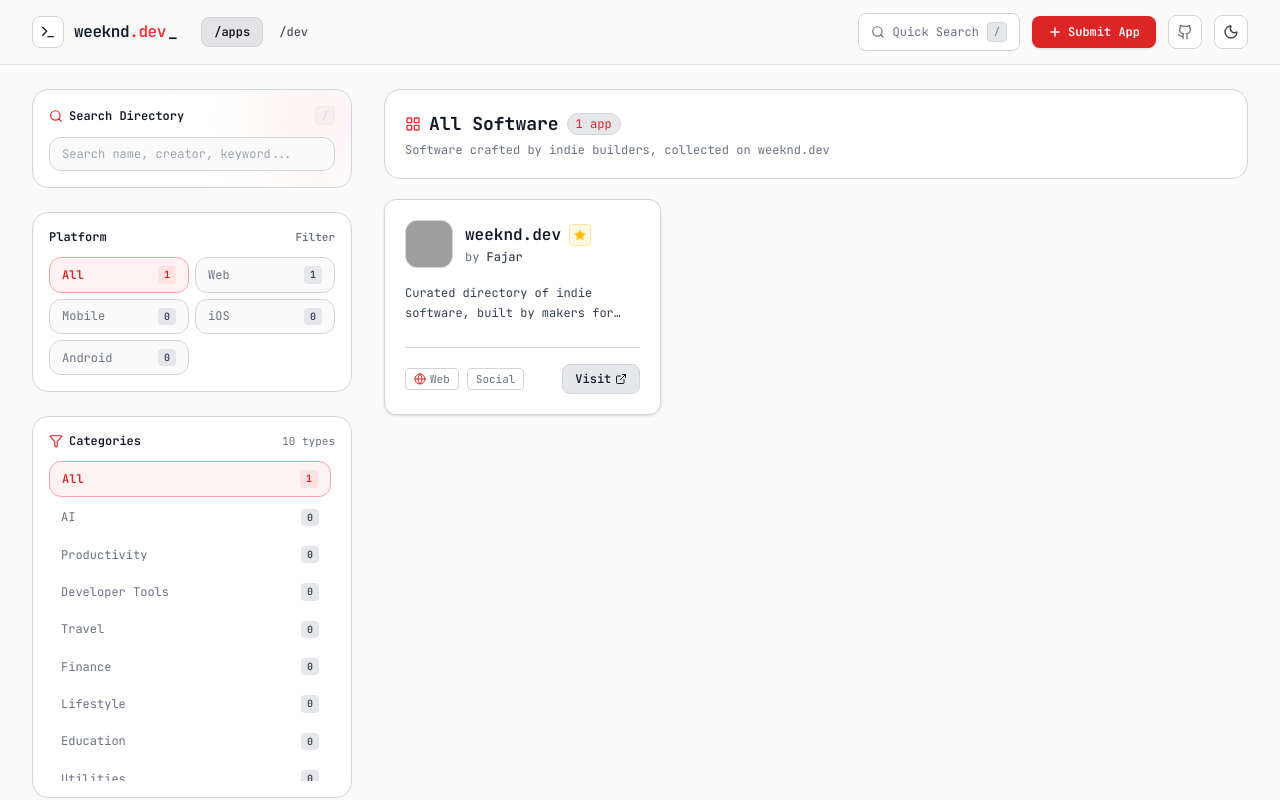
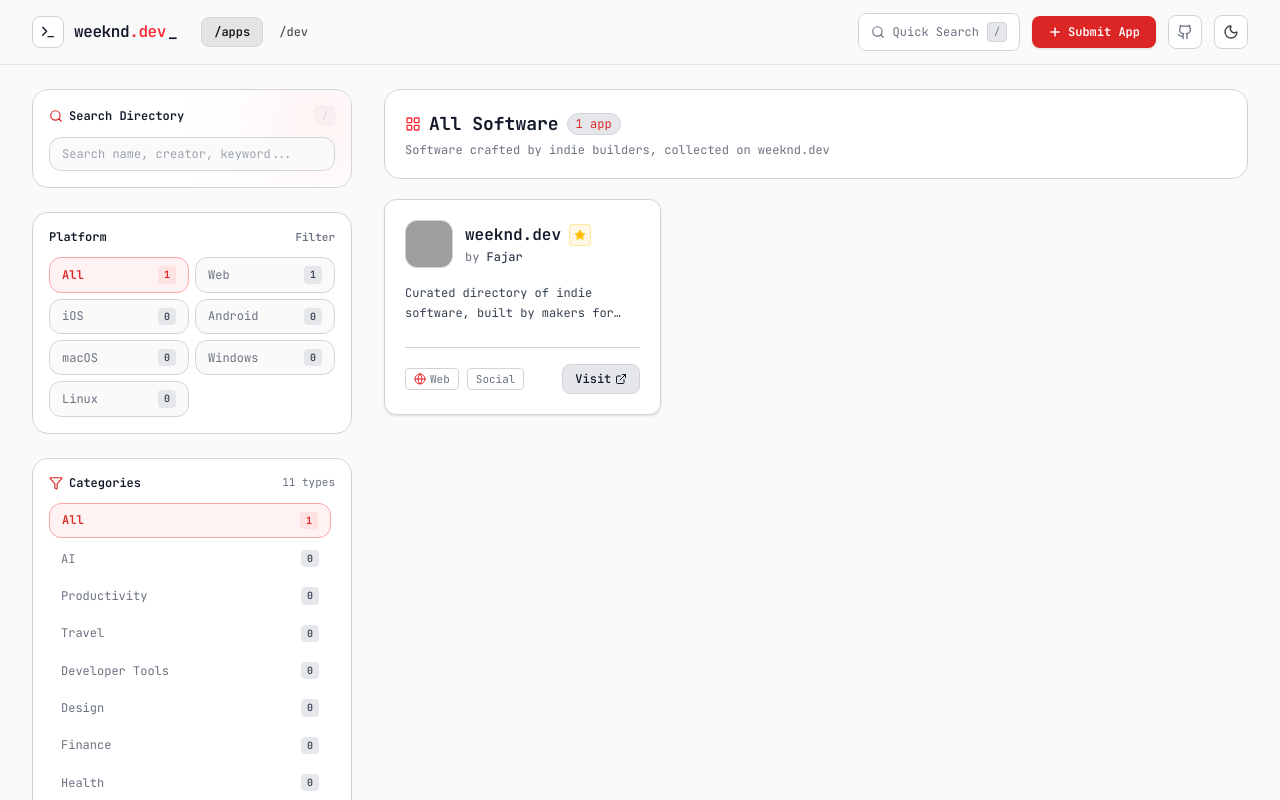
Before and after one commit to muhfajar/weeknd, a React (Vite) app: page / in a window 1280 px wide. Shown: the top 800 px of the page. Built offline with nearby package versions, Linux system fonts and the light colour scheme; grey boxes are pictures that could not be loaded.

Commit message:
Enhance platform filtering logic, update `README.md` examples, and add platform selection in submission form.

```diff
--- a/src/components/AppCard.tsx
+++ b/src/components/AppCard.tsx
@@ -17,13 +17,29 @@
         let label = app.platform;
         let Icon = Globe;
 
-        if (p.includes('ios') || p.includes('mobile') || p.includes('android')) {
+        if (p === 'macos' || p === 'mac' || p.includes('mac')) {
+            Icon = Monitor;
+            label = 'macOS';
+        } else if (p === 'windows' || p.includes('win')) {
+            Icon = Monitor;
+            label = 'Windows';
+        } else if (p === 'linux' || p.includes('linux')) {
+            Icon = Monitor;
+            label = 'Linux';
+        } else if (p.includes('ios')) {
             Icon = Smartphone;
-            label = p.includes('ios') ? 'iOS' : p.includes('android') ? 'Android' : 'Mobile';
-        } else if (p.includes('desktop') || p.includes('mac')) {
+            label = 'iOS';
+        } else if (p.includes('android')) {
+            Icon = Smartphone;
+            label = 'Android';
+        } else if (p.includes('mobile')) {
+            Icon = Smartphone;
+            label = 'Mobile';
+        } else if (p.includes('desktop')) {
             Icon = Monitor;
             label = 'Desktop';
         } else {
+            Icon = Globe;
             label = 'Web';
         }
 
--- a/src/components/Directory.tsx
+++ b/src/components/Directory.tsx
@@ -14,7 +14,7 @@
 import {CATEGORIES, PLATFORMS, filterAndSortApps} from '../lib/apps';
 import {AppCard} from './AppCard';
 
-const ITEMS_PER_PAGE = 8;
+const ITEMS_PER_PAGE = 5;
 
 interface DirectoryProps {
     apps: AppItem[];
@@ -104,10 +104,25 @@
         if (platformId === 'all') return apps.length;
         return apps.filter((a) => {
             const p = a.platform.toLowerCase();
-            if (platformId === 'mobile') {
-                return p === 'mobile' || p === 'ios' || p === 'android' || !!a.ios || !!a.android;
+            if (platformId === 'macos' || platformId === 'mac') {
+                return p === 'macos' || p === 'mac' || p.includes('mac') || p.includes('desktop');
             }
-            return p.includes(platformId) || (platformId === 'ios' && !!a.ios) || (platformId === 'android' && !!a.android);
+            if (platformId === 'windows') {
+                return p === 'windows' || p.includes('win') || p.includes('desktop');
+            }
+            if (platformId === 'linux') {
+                return p === 'linux' || p.includes('linux') || p.includes('desktop');
+            }
+            if (platformId === 'ios') {
+                return p.includes('ios') || p.includes('mobile') || !!a.ios;
+            }
+            if (platformId === 'android') {
+                return p.includes('android') || p.includes('mobile') || !!a.android;
+            }
+            if (platformId === 'web') {
+                return p.includes('web') || p === '' || p === 'all';
+            }
+            return p.includes(platformId);
         }).length;
     };
 
--- a/src/components/SubmitView.tsx
+++ b/src/components/SubmitView.tsx
@@ -10,7 +10,7 @@
 } from 'lucide-react';
 import {generateMarkdownString} from '../lib/markdown';
 import {CategoryType} from '../types/app';
-import {CATEGORIES} from '../lib/apps';
+import {CATEGORIES, PLATFORMS} from '../lib/apps';
 
 interface SubmitViewProps {
     onShowToast: (msg: string) => void;
@@ -23,7 +23,7 @@
 developer_url: https://yourwebsite.com or https://x.com/username
 linked_profile: your-developer-slug
 website: https://your-app.com
-platform: web
+platform: web # web | ios | android | macos | windows | linux
 category: Productivity
 created_at: YYYY-MM-DD
 icon: https://example.com/icon.png
@@ -47,7 +47,7 @@
     const [builderDevUrl, setBuilderDevUrl] = useState('https://x.com/maker');
     const [builderLinkedProfile, setBuilderLinkedProfile] = useState('');
     const [builderWeb, setBuilderWeb] = useState('https://myapp.dev');
-    const [builderPlatform] = useState('web');
+    const [builderPlatform, setBuilderPlatform] = useState('web');
     const [builderCategory, setBuilderCategory] = useState<CategoryType>('Productivity');
     const [builderDesc, setBuilderDesc] = useState('Built on weekends to solve daily workflow friction. Fully customizable, fast, and light.');
     const [builderIcon] = useState('https://images.unsplash.com/photo-1618005182384-a83a8bd57fbe?auto=format&fit=crop&w=256&q=80');
@@ -115,7 +115,8 @@
               </span>
                             <h4 className="font-semibold text-zinc-200">Fork Repository</h4>
                             <p className="text-[#888888] leading-relaxed">
-                                Fork <code className="text-red-400">https://github.com/muhfajar/weeknd</code> on GitHub to your
+                                Fork <code className="text-red-400">https://github.com/muhfajar/weeknd</code> on GitHub
+                                to your
                                 personal account.
                             </p>
                         </div>
@@ -242,7 +243,7 @@
                                 />
                             </div>
 
-                            <div className="grid grid-cols-2 gap-3">
+                            <div className="grid grid-cols-1 sm:grid-cols-3 gap-3">
                                 <div>
                                     <label className="block text-xs font-mono text-[#888888] mb-1">Website URL</label>
                                     <input
@@ -251,6 +252,19 @@
                                         onChange={(e) => setBuilderWeb(e.target.value)}
                                         className="w-full px-3 py-2 bg-[#0A0A0A] border border-[#262626] rounded-lg text-xs font-mono text-white focus:outline-none focus:border-red-500/70"
                                     />
+                                </div>
+
+                                <div>
+                                    <label className="block text-xs font-mono text-[#888888] mb-1">Platform</label>
+                                    <select
+                                        value={builderPlatform}
+                                        onChange={(e) => setBuilderPlatform(e.target.value)}
+                                        className="w-full px-3 py-2 bg-[#0A0A0A] border border-[#262626] rounded-lg text-xs font-mono text-white focus:outline-none focus:border-red-500/70"
+                                    >
+                                        {PLATFORMS.filter((p) => p.id !== 'all').map((plat) => (
+                                            <option key={plat.id} value={plat.id}>{plat.label}</option>
+                                        ))}
+                                    </select>
                                 </div>
 
                                 <div>
--- a/src/lib/apps.ts
+++ b/src/lib/apps.ts
@@ -123,10 +123,25 @@
         const p = platform.toLowerCase();
         result = result.filter((a) => {
             const appPlat = a.platform.toLowerCase();
-            if (p === 'mobile') {
-                return appPlat === 'mobile' || appPlat === 'ios' || appPlat === 'android' || !!a.ios || !!a.android;
+            if (p === 'macos' || p === 'mac') {
+                return appPlat === 'macos' || appPlat === 'mac' || appPlat.includes('mac') || appPlat.includes('desktop');
             }
-            return appPlat.includes(p) || (p === 'ios' && !!a.ios) || (p === 'android' && !!a.android);
+            if (p === 'windows') {
+                return appPlat === 'windows' || appPlat.includes('win') || appPlat.includes('desktop');
+            }
+            if (p === 'linux') {
+                return appPlat === 'linux' || appPlat.includes('linux') || appPlat.includes('desktop');
+            }
+            if (p === 'ios') {
+                return appPlat.includes('ios') || appPlat.includes('mobile') || !!a.ios;
+            }
+            if (p === 'android') {
+                return appPlat.includes('android') || appPlat.includes('mobile') || !!a.android;
+            }
+            if (p === 'web') {
+                return appPlat.includes('web') || appPlat === '' || appPlat === 'all';
+            }
+            return appPlat.includes(p);
         });
     }
 
@@ -179,20 +194,23 @@
     'All',
     'AI',
     'Productivity',
+    'Travel',
     'Developer Tools',
-    'Travel',
+    'Design',
     'Finance',
-    'Lifestyle',
+    'Health',
+    'Social',
+    'Entertainment',
     'Education',
     'Utilities',
-    'Entertainment',
-    'Social',
 ];
 
 export const PLATFORMS: { id: PlatformType; label: string }[] = [
     {id: 'all', label: 'All'},
     {id: 'web', label: 'Web'},
-    {id: 'mobile', label: 'Mobile'},
     {id: 'ios', label: 'iOS'},
     {id: 'android', label: 'Android'},
+    {id: 'macos', label: 'macOS'},
+    {id: 'windows', label: 'Windows'},
+    {id: 'linux', label: 'Linux'},
 ];
```
Also changed, not shown: 1 other file (tests, documents, lock files or other folders).
